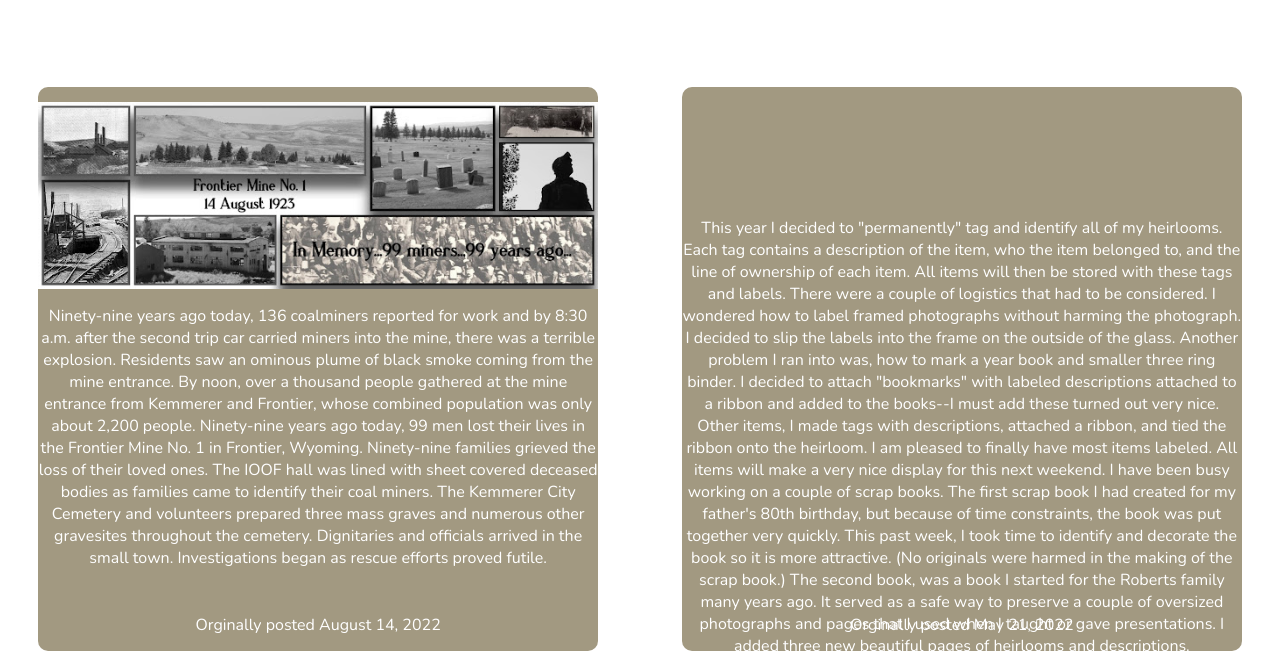
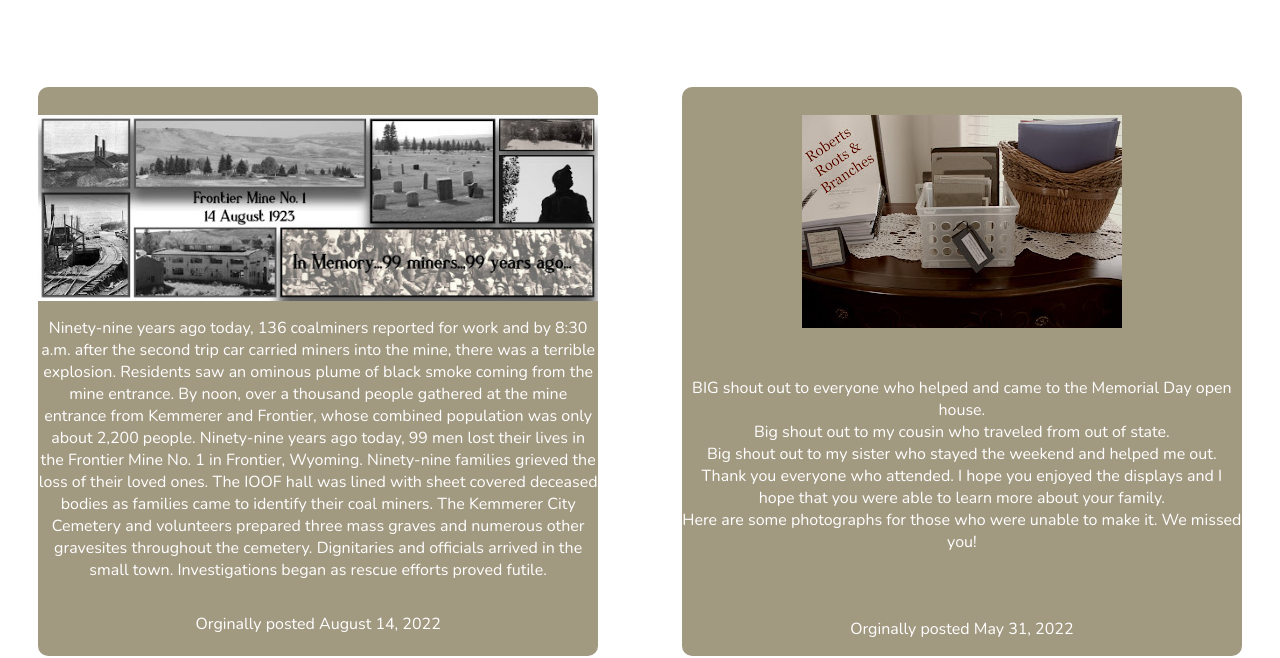
Before and after one commit to mattbsmit/robertsroots, a plain HTML site: page articles.html in a window 1280 px wide. Shown: the part 155-813 px from the top of the page. Drawn offline with nearby package versions, Linux system fonts and the light colour scheme; a web font is replaced by a local one.

Commit message:
Getting help with chatGPT

```diff
--- a/articles.html
+++ b/articles.html
@@ -33,19 +33,46 @@
                         Cemetery and volunteers prepared three mass graves and numerous other gravesites throughout the cemetery.
                         Dignitaries and officials arrived in the small town.  Investigations began as rescue efforts proved futile.
                     </p>
-                    <p>
-                        Orginally posted August 14, 2022
-                    </p>
+
+                    <p>Orginally posted August 14, 2022</p>
+                </div>
+
+                <div class="articlegrid">
+                    <div>
+                        <img class="articleSlide" src="photos/31MAY2022(0).jpg" alt="Display table">
+                        <img class="articleSlide" src="photos/31MAY2022(1).jpg" alt="Items on table for sale">
+                        <img class="articleSlide" src="photos/31MAY2022(2).jpg" alt="Second display table">
+                        <img class="articleSlide" src="photos/31MAY2022(3).jpg" alt="Photographs, certificates and documents">
+                        <img class="articleSlide" src="photos/31MAY2022(4).jpg" alt="Frontier Mine No, 1 twon map">
+                        <img class="articleSlide" src="photos/31MAY2022(5).jpg" alt="Full display of the event">
+                        <img class="articleSlide" src="photos/31MAY2022(6).jpg" alt="Food">
+                        <img class="articleSlide" src="photos/31MAY2022(7).jpg" alt="Desserts">
+                    </div>
+
+                    <P>
+                        BIG shout out to everyone who helped and came to the Memorial Day open house.<br>
+                        Big shout out to my cousin who traveled from out of state.<br>
+                        Big shout out to my sister who stayed the weekend and helped me out.<br>
+                        Thank you everyone who attended.  I hope you enjoyed the displays and I hope that you were able to learn more about your family.<br>
+                        Here are some photographs for those who were unable to make it.  We missed you!
+                    </P>
+
+                    <p>Orginally posted May 31, 2022</p>
                 </div>
 
                 <div class="articlegrid">
                     <div>
                         <img class="articleSlide" src="photos/21MAY2022(0).jpg" alt="Heirlooms">
-                        <img class="articleSlide" src="photos/07AUG2022.jpg" alt="Heirlooms">
-                        <img class="articleSlide" src="photos/robertsrootsbranches-logo.png" alt="Heirlooms">
+                        <img class="articleSlide" src="photos/21MAY2022(1).jpg" alt="Flowers">
+                        <img class="articleSlide" src="photos/21MAY2022(2).jpg" alt="More flowers">
                     </div>
+
                     <p>
-                        This year I decided to "permanently" tag and identify all of my heirlooms.  Each tag contains a description of the item,
+                        I have been busy getting everything ready for Memorial Day weekend.  I have tagged all the flowers for the Roberts family members
+                        and for the Frontier Mine No. 1 coal miners.  This is a fun tradition I look forward to every year.  I enjoy paying tribute to
+                        our ancestors and to the Frontier Mine No. 1 coal miners who died in 1923.  It is my hope that anyone visiting these graves who
+                        have not been in contact with me, will contact me. This year I decided to "permanently" tag and identify all of my heirlooms.
+                        Each tag contains a description of the item,
                         who the item belonged to, and the line of ownership of each item.  All items will then be stored with these tags and labels.
                         There were a couple of logistics that had to be considered.  I wondered how to label framed photographs without harming the
                         photograph.  I decided to slip the labels into the frame on the outside of the glass.  Another problem I ran into was, how to
@@ -57,10 +84,10 @@
                         identify and decorate the book so it is more attractive.  (No originals were harmed in the making of the scrap book.) The second
                         book, was a book I started for the Roberts family many years ago. It served as a safe way to preserve a couple of oversized
                         photographs and pages that I used when I taught or gave presentations.  I added three new beautiful pages of heirlooms and descriptions.
+                        If you have not received your invitation, contact me for the details, or look on our Facebook page.  I am excited to see everyone
+                        next weekend.
                     </p>
-                    <p>
-                        Orginally posted May 21, 2022
-                    </p>
+                    <p>Orginally posted May 21, 2022</p>
                 </div>
             </div>
         </main>
@@ -71,20 +98,18 @@
         </footer>
 
         <script>
-            var index = 0;
+            var myIndex = 0;
             carousel();
 
             function carousel() {
               var i;
               var x = document.getElementsByClassName("articleSlide");
               for (i = 0; i < x.length; i++) {
-                    x[i].sytle.display = "none";
+                x[i].style.display = "none";
               }
-
               myIndex++;
               if (myIndex > x.length) {myIndex = 1}
-
-            x[myIndex-1].style.display.block = "block";
+              x[myIndex-1].style.display = "block";
               setTimeout(carousel, 5000);
             }
         </script>
--- a/style.css
+++ b/style.css
@@ -108,7 +108,7 @@ footer a:hover {
 /* Article Page CSS */
 .articlegrid {
     display: grid;
-    grid-template-rows: 30% 60% 1fr;
+    grid-template-rows: .5fr 1fr .2fr;
     padding-top: 5%;
     justify-items: center;
     align-items: center;
@@ -128,6 +128,7 @@ footer a:hover {
 .articleSlide {
     display: none;
 }
+
 
 
 /* Charts Page CSS */
```
Also changed, not shown: photos/21MAY2022(1).jpg (added), photos/21MAY2022(2).jpg (added), photos/31MAY2022(0).jpg (added), photos/31MAY2022(1).jpg (added), photos/31MAY2022(2).jpg (added), photos/31MAY2022(3).jpg (added), photos/31MAY2022(4).jpg (added), photos/31MAY2022(5).jpg (added), photos/31MAY2022(6).jpg (added), photos/31MAY2022(7).jpg (added). Lines whose indentation alone changed are shown as unchanged.
